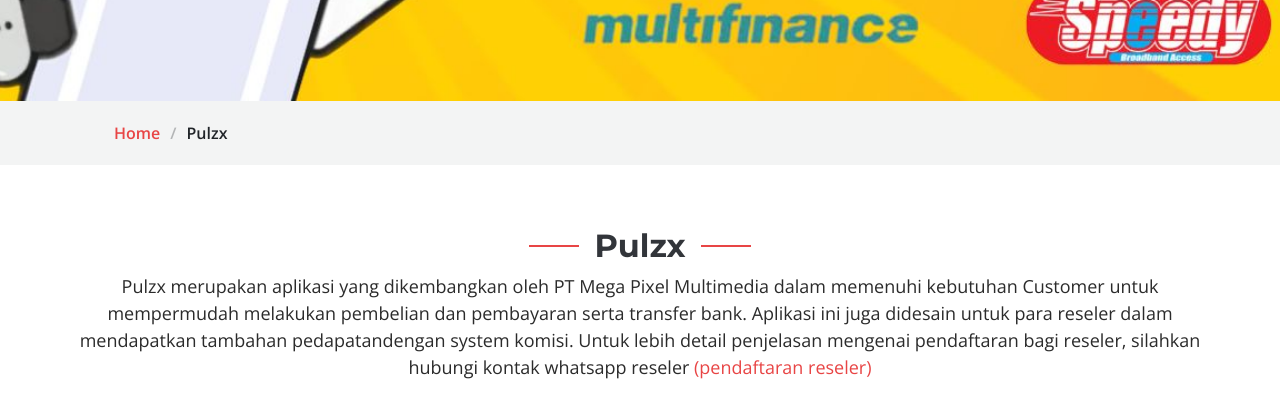
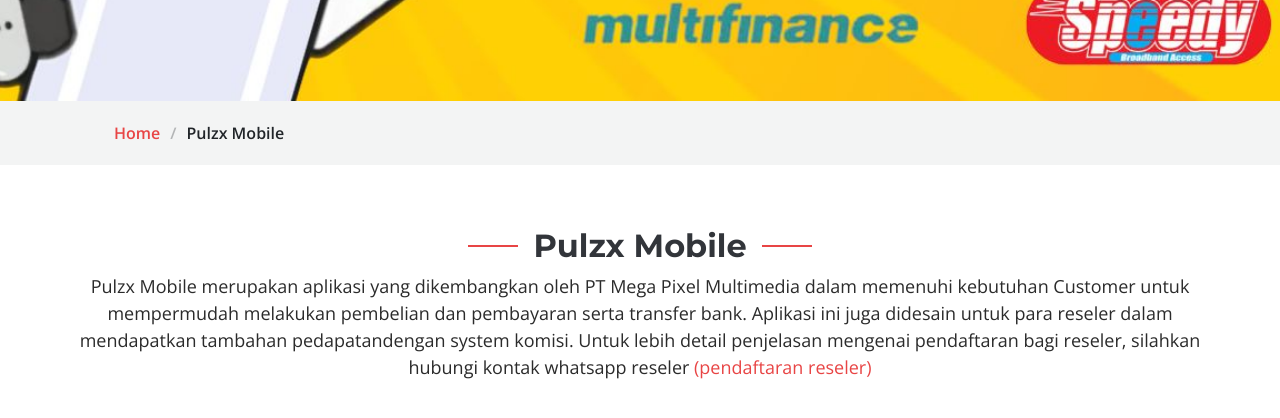
Before and after one commit to saniswandika/pixel_komunika, a plain HTML site: page blog.html in a window 1280 px wide. Shown: the part 800-1218 px from the top of the page. Drawn offline with nearby package versions, Linux system fonts and the light colour scheme; grey boxes are pictures that could not be loaded.

Commit message:
revisi pulzx

```diff
--- a/blog.html
+++ b/blog.html
@@ -112,7 +112,7 @@
         <div class="container">
           <ol>
             <li><a href="index.html">Home</a></li>
-            <li class="current">Pulzx</li>
+            <li class="current">Pulzx Mobile</li>
           </ol>
         </div>
       </nav>
@@ -121,8 +121,8 @@
     <!-- Blog Posts Section -->
     <section id="blog-posts" class="blog-posts section">
       <div class="container section-title hover-text" data-aos="fade-up">
-        <h2>Pulzx</h2>
-        <p style="color: color-mix(in srgb, #060606, transparent 15%);">Pulzx merupakan aplikasi yang dikembangkan oleh PT Mega Pixel Multimedia dalam memenuhi kebutuhan Customer untuk mempermudah melakukan pembelian dan pembayaran serta transfer bank. Aplikasi ini juga didesain untuk para reseler dalam mendapatkan tambahan pedapatandengan system komisi. Untuk lebih detail penjelasan mengenai pendaftaran bagi reseler, silahkan hubungi kontak whatsapp reseler <a href="https://api.whatsapp.com/send/?phone=6282118557887&text&type=phone_number&app_absent=0">(pendaftaran reseler)</a> </p>
+        <h2>Pulzx Mobile</h2>
+        <p style="color: color-mix(in srgb, #060606, transparent 15%);">Pulzx Mobile merupakan aplikasi yang dikembangkan oleh PT Mega Pixel Multimedia dalam memenuhi kebutuhan Customer untuk mempermudah melakukan pembelian dan pembayaran serta transfer bank. Aplikasi ini juga didesain untuk para reseler dalam mendapatkan tambahan pedapatandengan system komisi. Untuk lebih detail penjelasan mengenai pendaftaran bagi reseler, silahkan hubungi kontak whatsapp reseler <a href="https://api.whatsapp.com/send/?phone=6282118557887&text&type=phone_number&app_absent=0">(pendaftaran reseler)</a> </p>
     </div>
       <div class="container mt-5">
         <div class="row gy-4">
```
